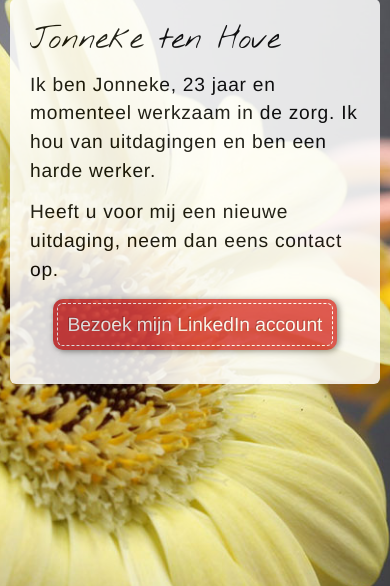
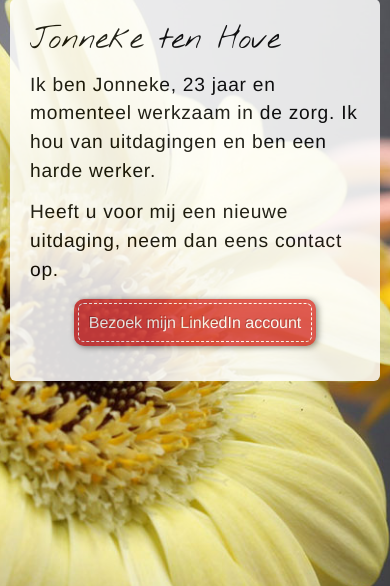
Before and after one commit to bramtenhove/jonneketenhove.nl, a PHP site: page / in a window 390 px wide. Shown: the part 51-637 px from the top of the page. Run offline with PHP 8.4, Linux system fonts and the light colour scheme.

Commit message:
Button on small screens fixed

```diff
--- a/app/assets/stylesheets/_fonts.scss
+++ b/app/assets/stylesheets/_fonts.scss
@@ -27,7 +27,11 @@ h1 {
 
 a {
   color: $default-link-color;
-  font-size: 1.2em;
+  font-size: 1em;
   text-decoration: none;
   text-shadow: -1px -1px #aa3030;
+
+  @include breakpoint($small) {
+    font-size: 1.2em;
+  }
 }
--- a/public/stylesheets/screen.css
+++ b/public/stylesheets/screen.css
@@ -182,7 +182,7 @@ h1 {
 
 a {
 	color: #fff;
-	font-size: 1.2em;
+	font-size: 1em;
 	text-decoration: none;
 	text-shadow: -1px -1px #aa3030;
 }
@@ -233,6 +233,10 @@ h1 {
 	font-size: 2.7em;
 }
 
+a {
+	font-size: 1.2em;
+}
+
 #page {
 	margin-top: 120px;
 }
```
